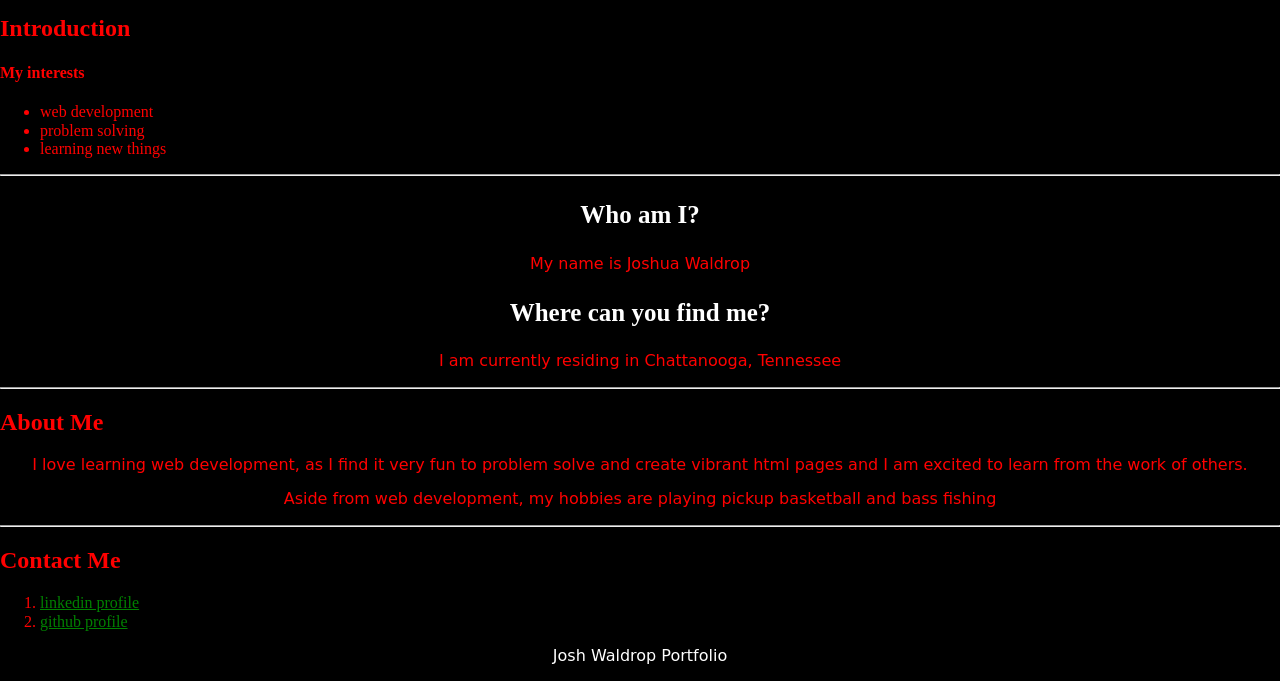
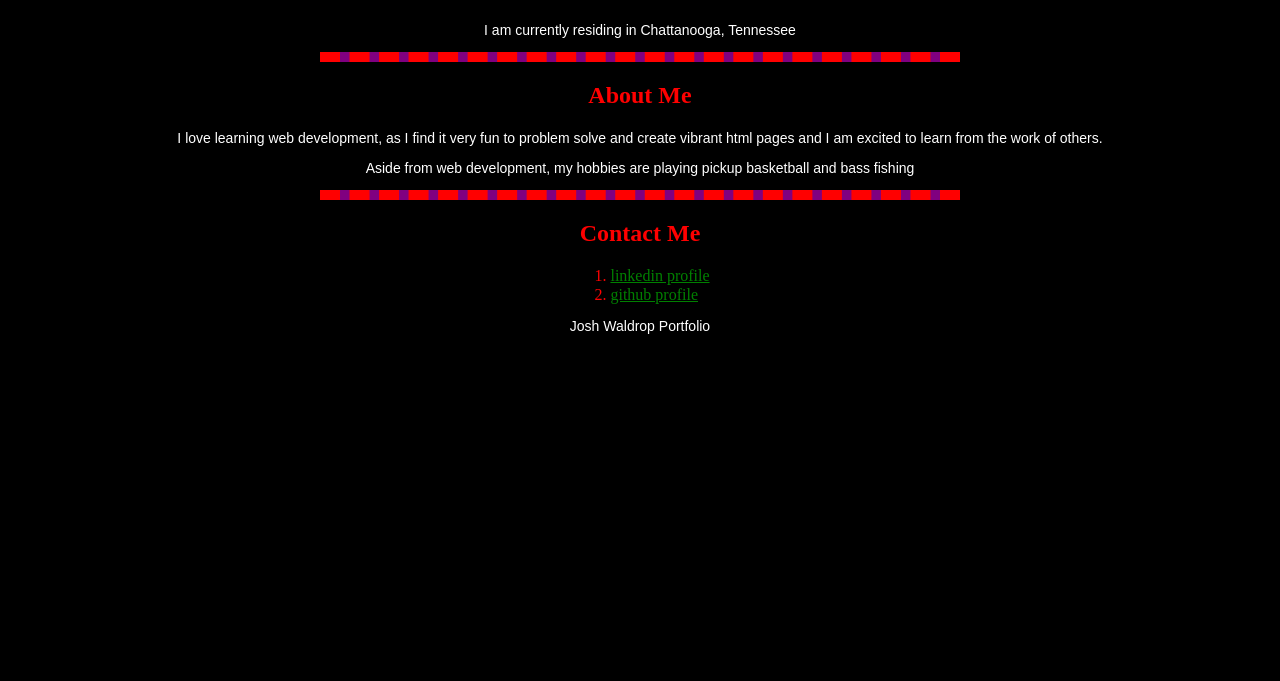
Before and after one commit to WaldropJ/my-portfolio-web-page, a plain HTML site: page index.html in a window 1280 px wide. Shown: the part 1134-1815 px from the top of the page. After the commit the page ends 1482 px from the top, so only its background shows below. Drawn offline with nearby package versions, Linux system fonts and the light colour scheme.

Commit message:
final css submition

```diff
--- a/style.css
+++ b/style.css
@@ -1,26 +1,60 @@
 h1 {
   background-color: black;
-  color: white;
+  color: lime;
   text-align: center;
-  font-family: Arial, Helvetica, sans-serif;
-  margin: 70px;
+  font-family: cursive;
+  font-style:italic;
+  margin: 80px;
   padding: 70px;
+  letter-spacing: 8px;
+}
+h2 {
+  text-align: center;
 }
 h3 {
   text-align:center;
   font-size: 25px;
-  color: white;
+  color: red;
+}
+h4 {
+  color:limegreen;
+}
+hr{
+  height: 5px;
+  width:50%;
+  background-color: purple;
+  color: purple;
+  border: none;
+  border-top: 10px dashed red;
 }
  body {
   background-color: black;
   color: red;
 }
+article {
+  text-align: center;
+  color:red;
+}
 p {
-  font-family: cursive;
-  font-height:80px;
+  font-family: Arial, Helvetica, sans-serif;
   text-align: center;
-
+  color:white;
+  font-size: 14px;
 }
+.center {
+  display: block;
+  margin-left: auto;
+  margin-right: auto;
+  width: 50%;
+}
+ ul {
+   display: table;
+   margin: 0 auto;
+   color:blueviolet;
+   font-size: 20px;
+   text-align: left;
+   font-family: Arial, Helvetica, sans-serif;
+ }
 footer {
   color: white;
   text-align:center;
@@ -37,3 +71,17 @@ a:hover {
 a:active {
   color:lightskyblue;
 }
+ol {
+  display:table;
+  margin: 0 auto;
+}
+ div {
+        width: auto;
+        text-align: center;
+        padding: 15px;
+        border: 3px;
+ }
+img {
+        max-width: 100%;
+        height: auto;
+      }
```
